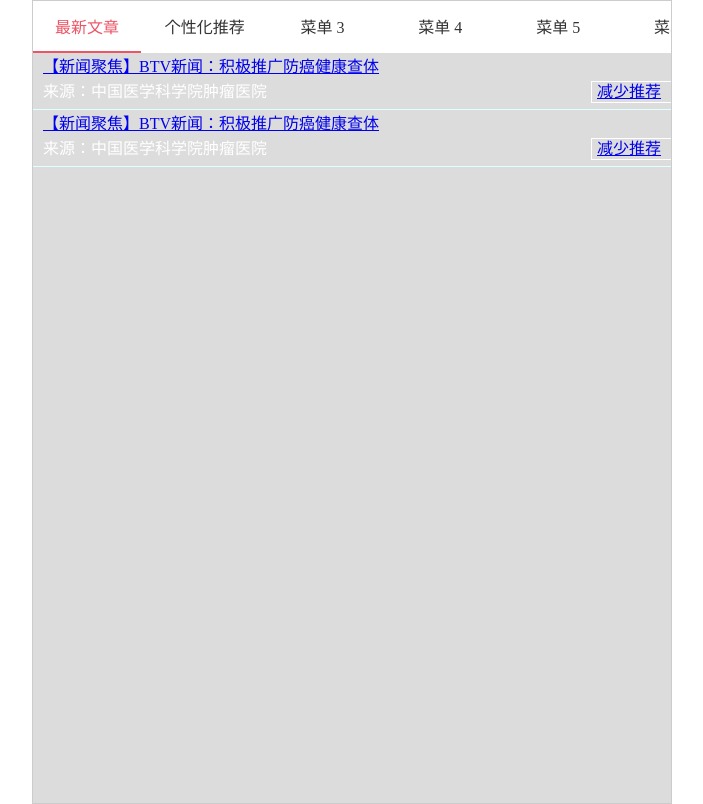
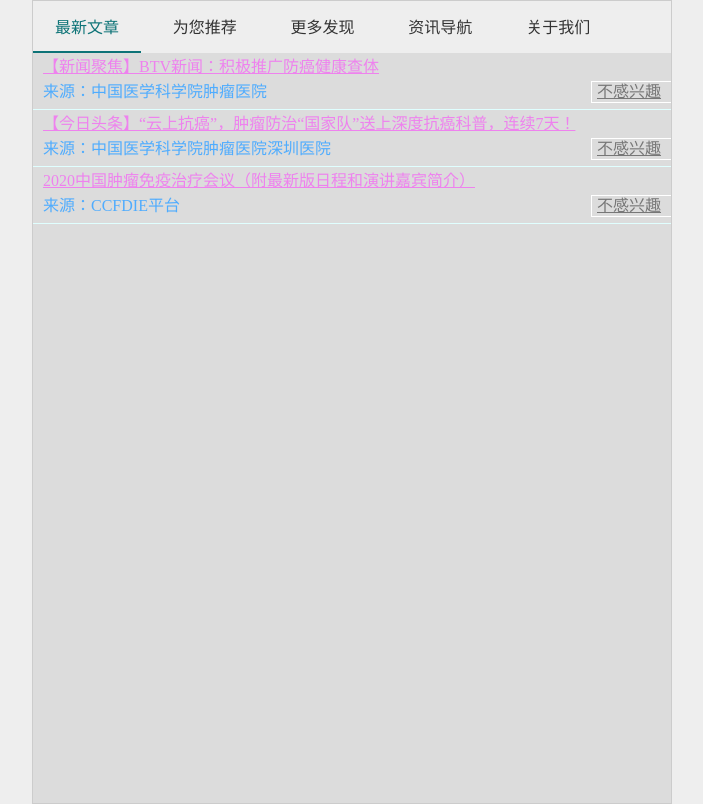
Before and after one commit to Archaeoraptor/wechatDemo, a Flask app: page /index in a window 1280 px wide. Shown: the whole page, without its empty margins (288-991 px from the left). Run offline with Flask 2, Linux system fonts and the light colour scheme; parts of the project's set-up code (start-up, migrations or seed data) failed here and were passed over; some libraries are stand-ins or nearby versions.

Commit message:
change index style

```diff
--- a/static/css/index.css
+++ b/static/css/index.css
@@ -6,6 +6,7 @@ body {
     padding: 0;
     font-family: "Microsoft Yahei";
     text-align: center;
+    background-color: #eeeeee;
 }
 .container {
     /*width: 100%;*/
@@ -15,8 +16,8 @@ body {
     width: 100%;
 }
 .swiper1 .selected {
-    color: #ec5566;
-    border-bottom: 2px solid #ec5566;
+    color: #0d7377;
+    border-bottom: 2px solid #0d7377;
 }
 .swiper1 .swiper-slide {
     text-align: center;
@@ -42,8 +43,8 @@ body {
 }
 .swiper2 .swiper-slide {
     height: calc(100vh - 50px);
-    background-color: #ccc;
-    color: #fff;
+    background-color: #eeeeee;
+    color: #4facfe;
     text-align: center;
     box-sizing: border-box !important;
     overflow-x: hidden !important;
@@ -101,9 +102,18 @@ body {
     margin: 0;
 }
 .feedback{
-    background-color: #cccccc;
+    background-color: #FAF0E6;
     position: relative;
     height: 30px;
     float: right;
     width: 40px;
 }
+
+/* 不感兴趣样式*/
+.limitRecommend{
+    color:#777777;
+}
+
+.myurl{
+    color: violet;
+}
--- a/templates/index.html
+++ b/templates/index.html
@@ -3,7 +3,7 @@
 
 <head>
     <meta charset="UTF-8">
-    <title>知识推荐</title>
+    <title>肿瘤知识推荐</title>
     <meta name="viewport"
           content="width=device-width,initial-scale=1.0, minimum-scale=1.0, maximum-scale=1.0, user-scalable=no"/>
     <script src="/static/js/jquery.min.js"></script>
@@ -19,14 +19,10 @@
     <div class="swiper-container swiper1">
         <div class="swiper-wrapper">
             <div class="swiper-slide selected">最新文章</div>
-            <div class="swiper-slide">个性化推荐</div>
-            <div class="swiper-slide">菜单 3</div>
-            <div class="swiper-slide">菜单 4</div>
-            <div class="swiper-slide">菜单 5</div>
-            <div class="swiper-slide">菜单 6</div>
-            <div class="swiper-slide">菜单 7</div>
-            <div class="swiper-slide">菜单 8</div>
-            <div class="swiper-slide">菜单 9</div>
+            <div class="swiper-slide">为您推荐</div>
+            <div class="swiper-slide">更多发现</div>
+            <div class="swiper-slide">资讯导航</div>
+            <div class="swiper-slide">关于我们</div>
             <!--<div class="swiper-slide">菜单 10</div>-->
         </div>
     </div>
@@ -38,13 +34,13 @@
                     <div class="content">
                         {% for article in data["latest"] %}
                             <div class="item">
-                                <div class="article"><span><a href={{ article.url }}>{{ article.title }}</a></span>
+                                <div class="article"><span><a href={{ article.url }} class = "myurl">{{ article.title }}</a></span>
                                 </div>
                                 <div>
                                     <span class="from">{{ article.from }}</span>
                                     <div class="UpLayer">
                                         <div class="article_id" style="display: none;">{{ article.article_id }}</div>
-                                        <span><a href="javascript:void(0)" class="limitRecommend">减少推荐</a></span>
+                                        <span><a href="javascript:void(0)" class="limitRecommend">不感兴趣</a></span>
                                         <ul>
                                             <li><a href="">原因：1</a></li>
                                             <li><a href="">原因：2</a></li>
@@ -63,7 +59,7 @@
                     <div class="content">
                         {% for article in data["recommend"] %}
                             <div class="item">
-                                <div class="article"><span><a href={{ article.url }}>{{ article.title }}</a></span>
+                                <div class="article"><span><a href={{ article.url }} class = "myurl">{{ article.title }}</a></span>
                                 </div>
                                 <div>
                                     <span class="from">{{ article.from }}</span>
@@ -84,13 +80,14 @@
                 </div>
 
             </div>
-            <div class="swiper-slide swiper-no-swiping">内容 213213123</div>
+            <div class="swiper-slide swiper-no-swiping">良医汇肿瘤咨询</div>
             <div class="swiper-slide swiper-no-swiping">内容 ressssssss</div>
             <div class="swiper-slide swiper-no-swiping">内容 ffffffffffff</div>
-            <div class="swiper-slide swiper-no-swiping">内容 bbbbbbbbbbbbbbbbbvb</div>
-            <div class="swiper-slide swiper-no-swiping">内容 bvcccccccccccbvb</div>
-            <div class="swiper-slide swiper-no-swiping">内容 sdasdssssss</div>
-            <div class="swiper-slide swiper-no-swiping">内容 oiouiouioiuoiuo</div>
+
+{#            <div class="swiper-slide swiper-no-swiping">内容 bbbbbbbbbbbbbbbbbvb</div>#}
+{#            <div class="swiper-slide swiper-no-swiping">内容 bvcccccccccccbvb</div>#}
+{#            <div class="swiper-slide swiper-no-swiping">内容 sdasdssssss</div>#}
+{#            <div class="swiper-slide swiper-no-swiping">内容 oiouiouioiuoiuo</div>#}
             <!--<div class="swiper-slide swiper-no-swiping">内容 m,jnkjhkhgjghjugh</div>-->
         </div>
     </div>
@@ -150,9 +147,10 @@
                         } else {
                             //为了保证记录提交成功，最好是失败之后缓存，稍后和其他操作一起提交
                         }
+                        alert("已经为您减少此类推荐");
                     },
                     error: function (data) {
-                        alert(data);
+                        alert("已经为您减少此类推荐");
                     }
                 })
             } else {
--- a/views/user.py
+++ b/views/user.py
@@ -86,16 +86,22 @@ def index():
                 "article_id": 1
             },
             {
-                "url": "http://mp.weixin.qq.com/s?__biz=MzA4NzE5OTYzNg==&mid=2650952886&idx=1&sn=1aa62fb7343b7ffe9957b8f10293804a&chksm=8bcbee4dbcbc675b764877be8fa9ea75167787eb9b12f2a767db335d549fa160393a22d69ebf&scene=27#wechat_redirect",
-                "title": "【新闻聚焦】BTV新闻：积极推广防癌健康查体",
-                "from": "来源：中国医学科学院肿瘤医院",
+                "url": "http://www.szch-cn.com/wygk/yyxw/mtbd/202006/t20200602_19246624.htm",
+                "title": "【今日头条】“云上抗癌”，肿瘤防治“国家队”送上深度抗癌科普，连续7天！",
+                "from": "来源：中国医学科学院肿瘤医院深圳医院",
                 "article_id": 2
-            }
+            },
+            {
+                "url": "https://www.liangyihui.net/doc/66126",
+                "title": "2020中国肿瘤免疫治疗会议（附最新版日程和演讲嘉宾简介）",
+                "from": "来源：CCFDIE平台",
+                "article_id": 1
+            },
         ],
         "recommend": [{
-            "url": "http://mp.weixin.qq.com/s?__biz=MzA4NzE5OTYzNg==&mid=2650952886&idx=1&sn=1aa62fb7343b7ffe9957b8f10293804a&chksm=8bcbee4dbcbc675b764877be8fa9ea75167787eb9b12f2a767db335d549fa160393a22d69ebf&scene=27#wechat_redirect",
-            "title": "【新闻聚焦】BTV新闻：积极推广防癌健康查体",
-            "from": "中国医学科学院肿瘤医院",
+            "url": "https://www.liangyihui.net/doc/46978",
+            "title": "张智泓教授：肺癌PD-L1判读和检测的三四事",
+            "from": "良医汇肿瘤咨询",
             "article_id": 1
         }]
     }
```
Also changed, not shown: static/js/swiper.jquery.min.js.
